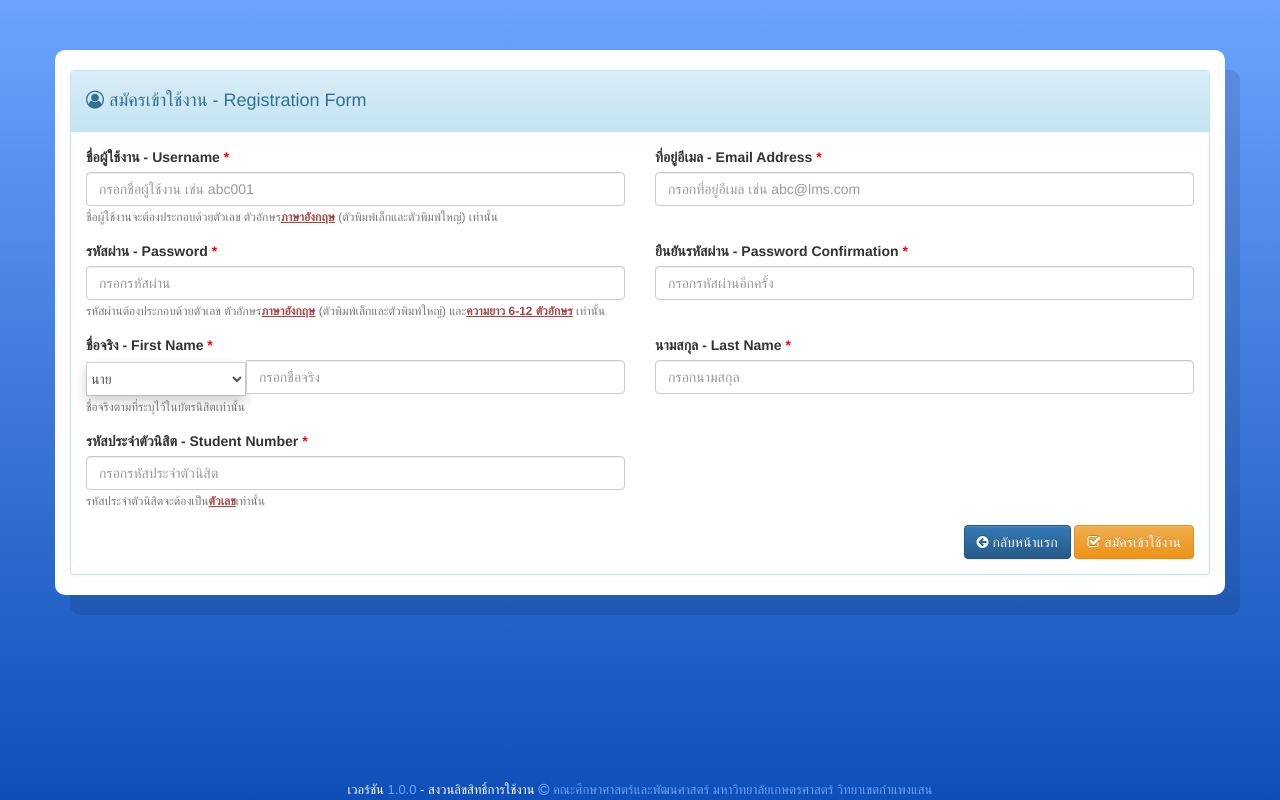
After one commit to chnpat/LMS, a CodeIgniter app: page /LMS/c_user_register/ in a window 1280 px wide. The commit adds this page. Run offline with CodeIgniter, Linux system fonts and the light colour scheme; some libraries are stand-ins or nearby versions.

Commit message:
- Added Login Functionality (including Login Page, Controller functions, and M_USER Model functions). - Added Student Registration page with registration complete page. (including control and model functions). - Added dummy dashboard files - Added a .htaccess file for rerouting the url

```diff
--- a/application/config/config.php
+++ b/application/config/config.php
@@ -35,7 +35,7 @@ $config['base_url'] = 'http://localhost:8888/LMS/';
 | variable so that it is blank.
 |
 */
-$config['index_page'] = 'index.php';
+$config['index_page'] = '';
 
 /*
 |--------------------------------------------------------------------------
@@ -52,7 +52,7 @@ $config['index_page'] = 'index.php';
 |
 | WARNING: If you set this to 'PATH_INFO', URIs will always be URL-decoded!
 */
-$config['uri_protocol']	= 'REQUEST_URI';
+$config['uri_protocol']	= 'AUTO';
 
 /*
 |--------------------------------------------------------------------------
--- /dev/null
+++ b/application/controllers/c_user_register.php
@@ -0,0 +1,71 @@
+<?php
+defined('BASEPATH') OR exit('No direct script access allowed');
+
+class c_user_register extends CI_Controller{
+
+  public function __construct(){
+    parent::__construct();
+    $this->load->library('form_validation');
+    $this->load->helper(array('html', 'form'));
+    $this->load->model(array('m_user'));
+  }
+
+  function index(){
+    $this->register_load();
+  }
+
+  function register_load(){
+    $data = array(
+      "title" => "Registration"
+    );
+
+    $this->load->view('template/auth_header', $data);
+    $this->load->view('user_auth/v_user_register');
+    $this->load->view('template/auth_footer');
+  }
+
+  function register_complete_load(){
+    $data = array(
+      "title" => "Registration Completed"
+    );
+
+    $this->load->view('template/auth_header', $data);
+    $this->load->view('user_auth/v_user_register_complete');
+    $this->load->view('template/auth_footer');
+  }
+
+  function register_process(){
+    $this->form_validation->set_rules('in_reg_username', 'Username', 'required');
+    $this->form_validation->set_rules('in_reg_email', 'Email Address', 'required');
+    $this->form_validation->set_rules('in_reg_password', 'Password', 'required');
+    $this->form_validation->set_rules('in_reg_password_conf', 'Password Confirm', 'required|matches[in_reg_password]');
+    $this->form_validation->set_rules('in_reg_firstname', 'Firstname', 'required');
+    $this->form_validation->set_rules('in_reg_lastname', 'Lastname', 'required');
+    $this->form_validation->set_rules('in_reg_std_no', 'Student Number', 'required');
+
+    if($this->form_validation->run()){
+      $data = array(
+        'user_name'       =>  $this->input->post('in_reg_username'),
+        'user_password'   =>  sha1($this->input->post('in_reg_password')),
+        'user_std_id'     =>  $this->input->post('in_reg_std_no'),
+        'user_email'      =>  $this->input->post('in_reg_email'),
+        'user_first_name' =>  $this->input->post('in_reg_firstname'),
+        'user_last_name'  =>  $this->input->post('in_reg_lastname'),
+        'user_gender'     =>  $this->input->post('in_reg_title'),
+        'user_role'       =>  'S',
+        'user_status'     =>  'I'
+      );
+
+      if($this->m_user->create_user($data)){
+        $this->register_complete_load();
+      }
+      else{
+        $this->index();
+      }
+    }
+    else{
+      print_r('error');
+    }
+  }
+
+}
--- /dev/null
+++ b/application/models/m_user.php
@@ -0,0 +1,80 @@
+<?php
+defined('BASEPATH') OR exit('No direct script access allowed');
+
+class m_user extends CI_Model{
+
+  public function __construct()
+  {
+    parent::__construct();
+  }
+
+  public function create_user($data){
+    $username   = $data['user_name'];
+    $email      = $data['user_email'];
+
+    if($data['user_role'] == "S"){
+      $student_no = $data['user_std_id'];
+      $query = $this->db->query(
+        " SELECT user_id
+          FROM M_USER
+          WHERE user_name = '".$username."'
+            OR  user_email = '".$email."'
+            OR  user_std_id = '".$student_no."'"
+        );
+    }
+    else{
+      $query = $this->db->query(
+        " SELECT user_id
+          FROM M_USER
+          WHERE user_name = '".$username."'
+            OR  user_email = '".$email."'"
+        );
+    }
+    if($query->num_rows() == 0){
+
+      $this->db->query(
+        " INSERT INTO M_USER(user_name, user_password, user_std_id, user_email,
+          user_first_name, user_last_name, user_gender, user_role, user_status)
+          VALUES ('".$data['user_name'].
+                  "','".$data['user_password'].
+                  "',".(($data['user_role'] == 'S')? "'".$data['user_std_id']."'":"NULL").
+                  ",'".$data['user_email'].
+                  "','".$data['user_first_name'].
+                  "','".$data['user_last_name'].
+                  "','".$data['user_gender'].
+                  "','".$data['user_role'].
+                  "','".$data['user_status'].
+                  "') "
+      );
+      if($this->db->affected_rows() > 0){
+        return true;
+      }
+    }
+    else {
+      return false;
+    }
+  }
+
+  public function login_user($username, $password){
+    $query = $this->db->query(
+      " SELECT user_id
+        FROM M_USER
+        WHERE user_name     = '".$username."'
+          AND user_password = '".$password."'
+          AND user_status   = 'A'"
+    );
+    if($query->num_rows() > 0){
+      $this->db->query(
+        " UPDATE M_USER ".
+        " SET   user_last_login = '".date('Y-m-d H:i:s', time())."'".
+        " WHERE user_name       = '".$username."'".
+        "   AND user_password   = '".$password."'"
+        );
+      return true;
+    }
+    else {
+      return false;
+    }
+  }
+
+}
--- /dev/null
+++ b/application/views/dashboard/v_dashboard.php
@@ -0,0 +1 @@
+Hello
--- a/application/views/template/auth_header.php
+++ b/application/views/template/auth_header.php
@@ -2,7 +2,7 @@
 <html>
   <head>
     <meta charset="utf-8">
-    <title>E-LMS - <?=$title?></title>
+    <title>LMS - <?=$title?></title>
     <link rel="stylesheet" href="https://maxcdn.bootstrapcdn.com/bootstrap/3.3.7/css/bootstrap.min.css" integrity="sha384-BVYiiSIFeK1dGmJRAkycuHAHRg32OmUcww7on3RYdg4Va+PmSTsz/K68vbdEjh4u" crossorigin="anonymous">
     <link rel="stylesheet" href="https://maxcdn.bootstrapcdn.com/bootstrap/3.3.7/css/bootstrap-theme.min.css" integrity="sha384-rHyoN1iRsVXV4nD0JutlnGaslCJuC7uwjduW9SVrLvRYooPp2bWYgmgJQIXwl/Sp" crossorigin="anonymous">
     <link rel="stylesheet" href="https://maxcdn.bootstrapcdn.com/font-awesome/4.7.0/css/font-awesome.min.css" integrity="sha384-wvfXpqpZZVQGK6TAh5PVlGOfQNHSoD2xbE+QkPxCAFlNEevoEH3Sl0sibVcOQVnN" crossorigin="anonymous">
--- /dev/null
+++ b/application/views/user_auth/v_user_register.php
@@ -0,0 +1,103 @@
+<section class="login-block">
+  <div class="container">
+    <br/>
+    <div class="panel panel-info">
+      <div class="panel-heading">
+        <h4><i class="fa fa-user-circle-o"></i> สมัครเข้าใช้งาน - Registration Form</h4>
+      </div>
+      <div class="panel-body">
+        <form method="post" action="<?php echo base_url() ?>c_user_register/register_process">
+          <div class="row">
+            <div class="col-md-6">
+              <div class="form-group">
+                <label for="user_name">ชื่อผู้ใช้งาน - Username <span class="asterisk">*</span></label>
+                <input type="text" class="form-control required" id="in_reg_username" name="in_reg_username" placeholder="กรอกชื่อผู้ใช้งาน เช่น abc001" aria-describedby="username_help" oninvalid="this.setCustomValidity('กรุณากรอกชื่อผู้ใช้งาน')" oninput="setCustomValidity('')" required>
+                <small id="username_help" class="form-text text-muted">ชื่อผู้ใช้งานจะต้องประกอบด้วยตัวเลข ตัวอักษร<span class="text text-danger"><u><b>ภาษาอังกฤษ</b></u></span> (ตัวพิมพ์เล็กและตัวพิมพ์ใหญ่) เท่านั้น</small>
+              </div>
+            </div>
+            <div class="col-md-6">
+              <div class="form-group">
+                <label for="user_email">ที่อยู่อีเมล - Email Address <span class="asterisk">*</span></label>
+                <input type="email" class="form-control required" id="in_reg_email" name="in_reg_email" placeholder="กรอกที่อยู่อีเมล เช่น abc@lms.com" oninvalid="this.setCustomValidity('กรุณากรอกที่อยู่อีเมลให้ถูกรูปแบบ')" oninput="setCustomValidity('')" required>
+              </div>
+            </div>
+          </div>
+          <div class="row">
+            <div class="col-md-6">
+              <div class="form-group">
+                <label for="user_password">รหัสผ่าน - Password <span class="asterisk">*</span></label>
+                <input type="password" class="form-control required" id="in_reg_password" name="in_reg_password" placeholder="กรอกรหัสผ่าน" aria-describedby="password_help" onkeyup="check();" oninvalid="this.setCustomValidity('กรุณากรอกรหัสผ่าน')" oninput="setCustomValidity('')" required>
+                <small id="password_help" class="form-text text-muted">รหัสผ่านต้องประกอบด้วยตัวเลข ตัวอักษร<span class="text text-danger"><u><b>ภาษาอังกฤษ</b></u></span> (ตัวพิมพ์เล็กและตัวพิมพ์ใหญ่) และ<span class="text text-danger"><u><b>ความยาว 6-12 ตัวอักษร</b></u></span> เท่านั้น</small>
+              </div>
+            </div>
+            <div class="col-md-6">
+              <div class="form-group">
+                <label for="user_password_conf">ยืนยันรหัสผ่าน - Password Confirmation <span class="asterisk">*</span></label>
+                <input type="password" class="form-control required" id="in_reg_password_conf" name="in_reg_password_conf" placeholder="กรอกรหัสผ่านอีกครั้ง" onkeyup='check();' oninvalid="this.setCustomValidity('กรุณายืนยันรหัสผ่าน')" oninput="setCustomValidity('')" required>
+                <div id="password_error_msg"></div>
+              </div>
+            </div>
+          </div>
+          <div class="row">
+            <div class="col-md-6">
+              <div class="form-group">
+                <label for="user_firstname">ชื่อจริง - First Name <span class="asterisk">*</span></label>
+                <div class="input-group">
+                  <div class="input-group-btn">
+                    <select id="in_reg_title" name="in_reg_title" class="selectpicker form-control dropdown-menu">
+                      <option value="M">นาย</option>
+                      <option value="F">นางสาว</option>
+                      <option value="O">นาง</option>
+                    </select>
+                  </div>
+                  <input type="firstname" class="form-control required" id="in_reg_firstname" name="in_reg_firstname" placeholder="กรอกชื่อจริง" aria-describedby="firstname_help" oninvalid="this.setCustomValidity('กรุณากรอกชื่อจริง')" oninput="setCustomValidity('')" required>
+                </div>
+                <small id="firstname_help" class="form-text text-muted">ชื่อจริงตามที่ระบุไว้ในบัตรนิสิตเท่านั้น</small>
+              </div>
+            </div>
+            <div class="col-md-6">
+              <div class="form-group">
+                <label for="user_lastname">นามสกุล - Last Name <span class="asterisk">*</span></label>
+                <input type="text" class="form-control required" id="in_reg_lastname" name="in_reg_lastname" placeholder="กรอกนามสกุล" oninvalid="this.setCustomValidity('กรุณากรอกนามสกุล')" oninput="setCustomValidity('')" required>
+              </div>
+            </div>
+          </div>
+          <div class="row">
+            <div class="col-md-6">
+              <div class="form-group">
+                <label for="user_std_no">รหัสประจำตัวนิสิต - Student Number <span class="asterisk">*</span></label>
+                <input type="text" class="form-control required" id="in_reg_std_no" name="in_reg_std_no" placeholder="กรอกรหัสประจำตัวนิสิต" aria-describedby="password_help" oninvalid="this.setCustomValidity('กรุณากรอกรหัสประจำตัวนิสิต')" oninput="setCustomValidity('')" required>
+                <small id="password_help" class="form-text text-muted">รหัสประจำตัวนิสิตจะต้องเป็น<span class="text text-danger"><u><b>ตัวเลข</b></u></span>เท่านั้น</small>
+              </div>
+            </div>
+          </div>
+          <div class="row">
+            <div class="col-md-6 text-right"></div>
+            <div class="col-md-6 text-right">
+              <a href="<?php echo base_url()?>c_user_auth" class="btn btn-primary"><i class="fa fa-arrow-circle-left"></i> กลับหน้าแรก</a>
+              <button type="submit" class="btn btn-warning"><i class="fa fa-check-square-o"></i> สมัครเข้าใช้งาน</a>
+            </div>
+          </div>
+        </form>
+      </div>
+    </div>
+  </div>
+  <div class="copy-text center-align hidden-sm hidden-xs" id="copy-text">เวอร์ชัน <a href="#">1.0.0</a> - สงวนลิขสิทธิ์การใช้งาน <i class="fa fa-copyright"></i> <a href="http://www.edu.ku.ac.th/default.php">คณะศึกษาศาสตร์และพัฒนศาสตร์ มหาวิทยาลัยเกษตรศาสตร์ วิทยาเขตกำแพงแสน</a></div>
+</section>
+<script type="text/javascript">
+  var check = function() {
+    var password = document.getElementById('in_reg_password').value;
+    var password_conf = document.getElementById('in_reg_password_conf').value;
+    if(password != "" || password_conf != ""){
+      if (password != password_conf ) {
+        document.getElementById('password_error_msg').innerHTML = '<div class="label label-danger label-sm">รหัสผ่านไม่ตรงกัน</div>';
+      }
+      else {
+        document.getElementById('password_error_msg').innerHTML = '<div class="label label-success label-sm">รหัสผ่านถูกต้อง</div>';
+      }
+    }
+    else{
+      document.getElementById('password_error_msg').innerHTML = '';
+    }
+  }
+</script>
--- a/assets/css/auth_style.css
+++ b/assets/css/auth_style.css
@@ -12,7 +12,8 @@
   float: left;
   width: 100%;
   padding: 50px 0;
-  height: 100vh;
+  min-height: 100vh;
+  height: 100%;
 
 }
 
@@ -85,7 +86,11 @@
   background: #0e4fb7;
   color: #fff;
   font-weight: 600;
-  ;
+}
+
+.btn-login:hover, .btn-login:focus, .btn-login:active{
+  color: #fff;
+  background: #6ba3ff;
 }
 
 .banner-text {
@@ -127,3 +132,11 @@
 .float-right{
   float: right !important;
 }
+
+.title-selector{
+  width: 20%;
+}
+
+.asterisk{
+  color: red;
+}
```
Also changed, not shown: application/controllers/c_dashboard.php (added, +28 -0 lines), application/controllers/c_user_auth.php (+35 -2 lines), application/views/user_auth/v_user_login.php (+4 -4 lines), application/views/user_auth/v_user_register_complete.php (added, +15 -0 lines), .htaccess (added).
